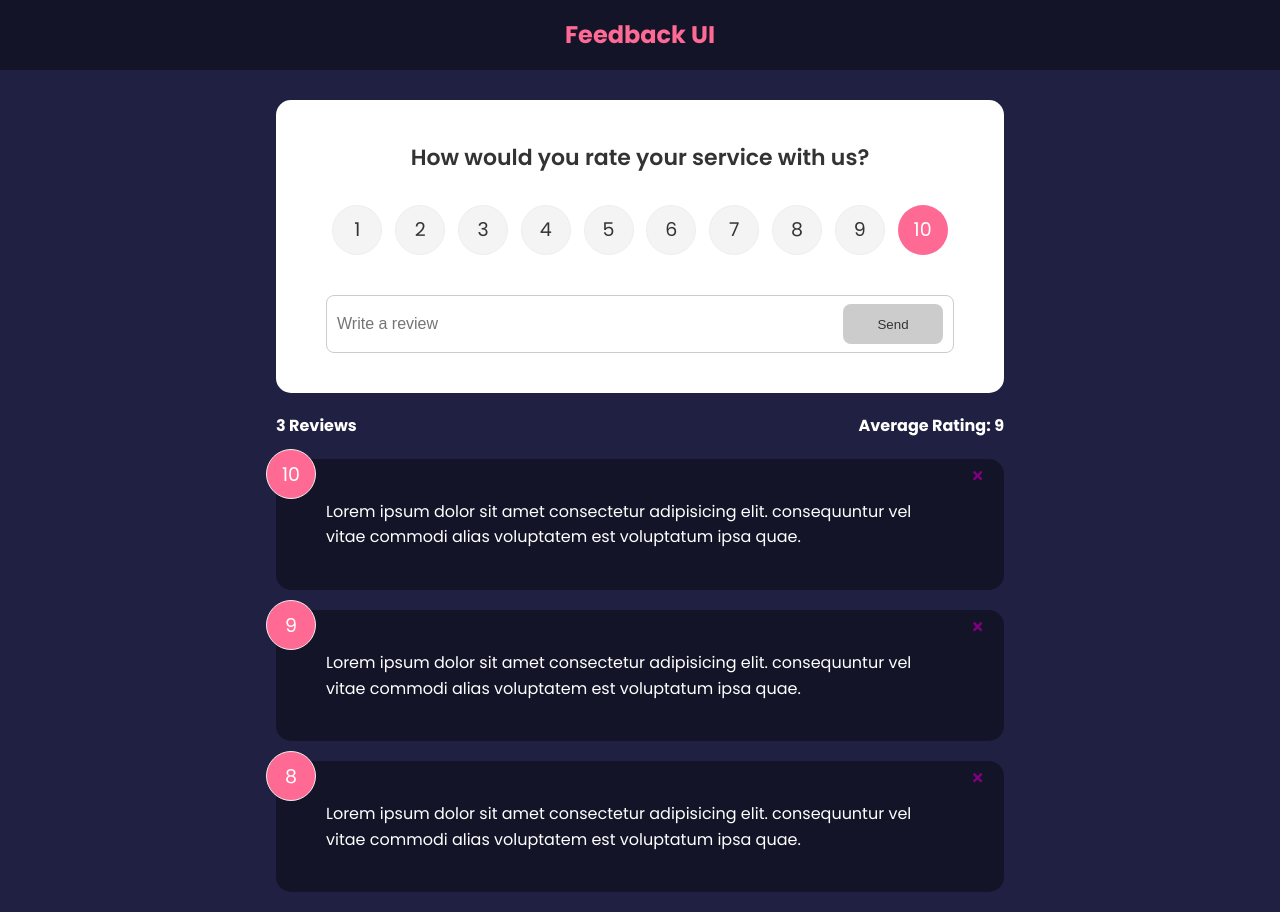
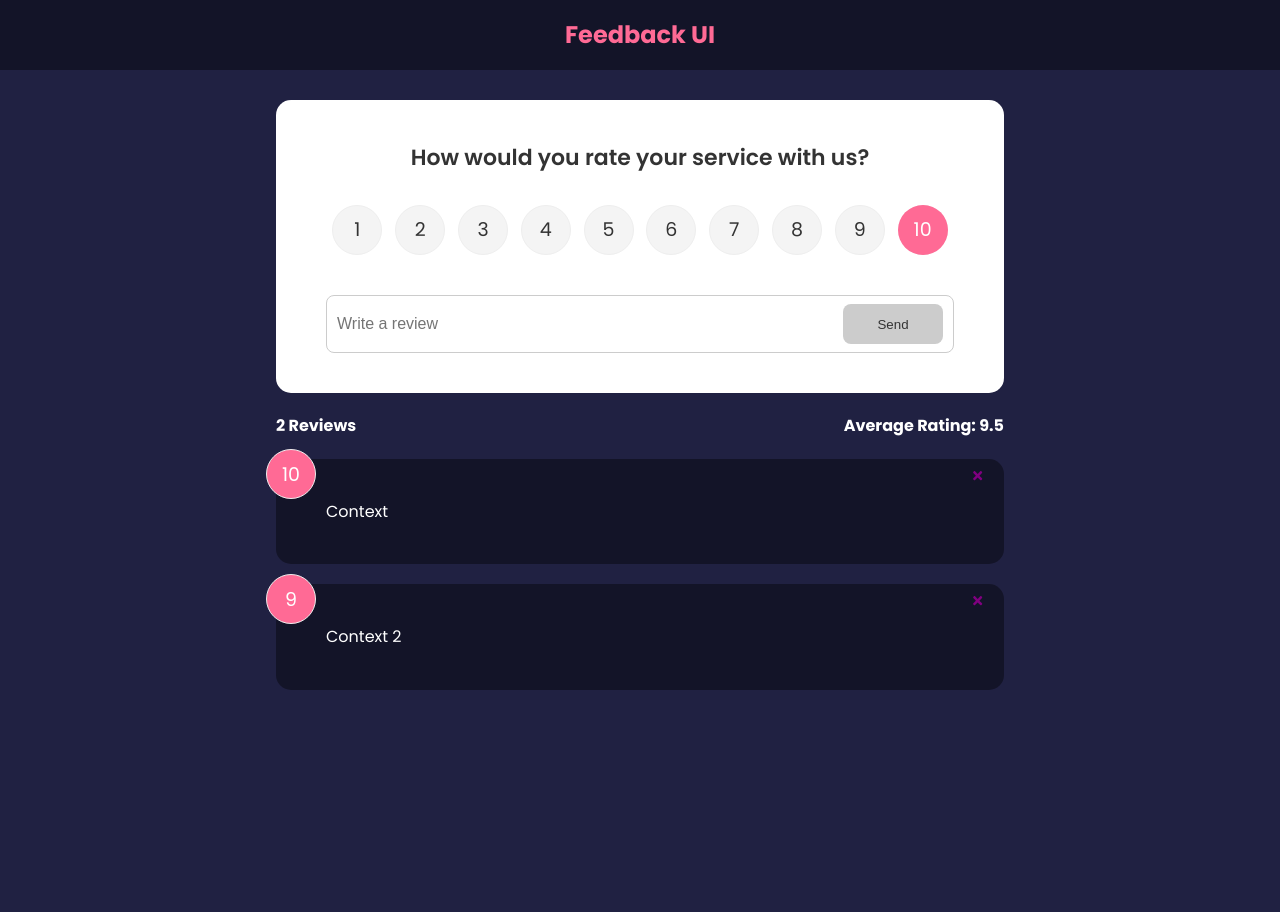
Before and after one commit to amoore16/feedback-app, a React (Create React App) app: page / in a window 1280 px wide. After the commit the page ends 800 px from the top, so only its background shows below. Built offline with nearby package versions, Linux system fonts and the light colour scheme; the HTML template or start-up script is replaced by a standard one.

Commit message:
Added useContext

```diff
--- a/src/App.tsx
+++ b/src/App.tsx
@@ -9,6 +9,7 @@ import FeedbackList from './components/FeedbackList'
 import FeedbackStats from './components/FeedbackStats'
 import FeedbackForm from './components/FeedbackForm'
 import About from './pages/About'
+import { FeedbackProvider } from './context/FeedbackContext'
 
 import { FeedbackItemType } from './components/FeedbackItem'
 
@@ -26,6 +27,7 @@ function App() {
   }
 
   return (
+    <FeedbackProvider>
       <BrowserRouter>
         <Header />
         <div className="container">
@@ -36,9 +38,8 @@ function App() {
               element={
                 <>
                   <FeedbackForm handleAdd={addFeedback} />
-                <FeedbackStats feedback={feedback} />
+                  <FeedbackStats/>
                   <FeedbackList
-                  feedback={feedback}
                     handleDelete={deleteFeedback}
                   />
                 </>
@@ -47,6 +48,7 @@ function App() {
           </Routes>
         </div>
       </BrowserRouter>
+    </FeedbackProvider>
   )
 }
 
--- a/src/components/FeedbackList.tsx
+++ b/src/components/FeedbackList.tsx
@@ -1,13 +1,18 @@
+import { useContext } from 'react';
+
 import FeedbackItem, { FeedbackItemType } from './FeedbackItem'
 import SimpleLoader from './shared/simpleLoader'
+import FeedbackContext from '../context/FeedbackContext';
+
 
 type Props = {
-  feedback: FeedbackItemType[];
   handleDelete: (id: string | number) => void
 }
 
 const FeedbackList = (props: Props) => {
-  const { feedback, handleDelete } = props
+  const { handleDelete } = props
+
+  const feedback = useContext(FeedbackContext)
 
   return (
     <>
--- a/src/components/FeedbackStats.tsx
+++ b/src/components/FeedbackStats.tsx
@@ -1,22 +1,27 @@
 import { FeedbackItemType } from './FeedbackItem'
+import { useContext } from 'react'
+import FeedbackContext from '../context/FeedbackContext'
 
-type Props = {
-  feedback: FeedbackItemType[]
-}
+type Props = {}
 
 function FeedbackStats(props: Props) {
-  const { feedback } = props;
+  const feedback = useContext(FeedbackContext)
 
-  let average: number = feedback.reduce((acc, cur) => {
-    return acc + cur.rating
-  }, 0) / feedback.length
+  let average: number = 0
 
-  average = Number(average.toFixed(1));
+  if (feedback) {
+    average =
+      feedback.reduce((acc, cur) => {
+        return acc + cur.rating
+      }, 0) / feedback.length
+  }
+
+  average = Number(average.toFixed(1))
 
   return (
-    <div className='feedback-stats'>
-        <h4>{feedback.length} Reviews</h4>
-        <h4>Average Rating: {isNaN(average) ? 0 : average}</h4>
+    <div className="feedback-stats">
+      <h4>{feedback?.length} Reviews</h4>
+      <h4>Average Rating: {isNaN(average) ? 0 : average}</h4>
     </div>
   )
 }
--- /dev/null
+++ b/src/context/FeedbackContext.tsx
@@ -0,0 +1,39 @@
+import React, { createContext, useState } from 'react'
+import { FeedbackItemType } from '../components/FeedbackItem'
+
+export type FeedbackContextType = {
+  id: number | string
+  text: string
+  rating: number
+}
+
+const FeedbackContext = createContext<FeedbackContextType[] | null>(null)
+
+type Props = {
+  children?: React.ReactNode
+}
+
+export const FeedbackProvider = (props: Props) => {
+  const { children } = props
+
+  const [feedback, setFeedback] = useState<FeedbackContextType[]>([
+    {
+      id: 1,
+      text: 'Context',
+      rating: 10,
+    },
+    {
+      id: 2,
+      text: 'Context 2',
+      rating: 9,
+    },
+  ])
+
+  return (
+    <FeedbackContext.Provider value={[...feedback]}>
+      {children}
+    </FeedbackContext.Provider>
+  )
+}
+
+export default FeedbackContext
```
Lines whose indentation alone changed are shown as unchanged.
